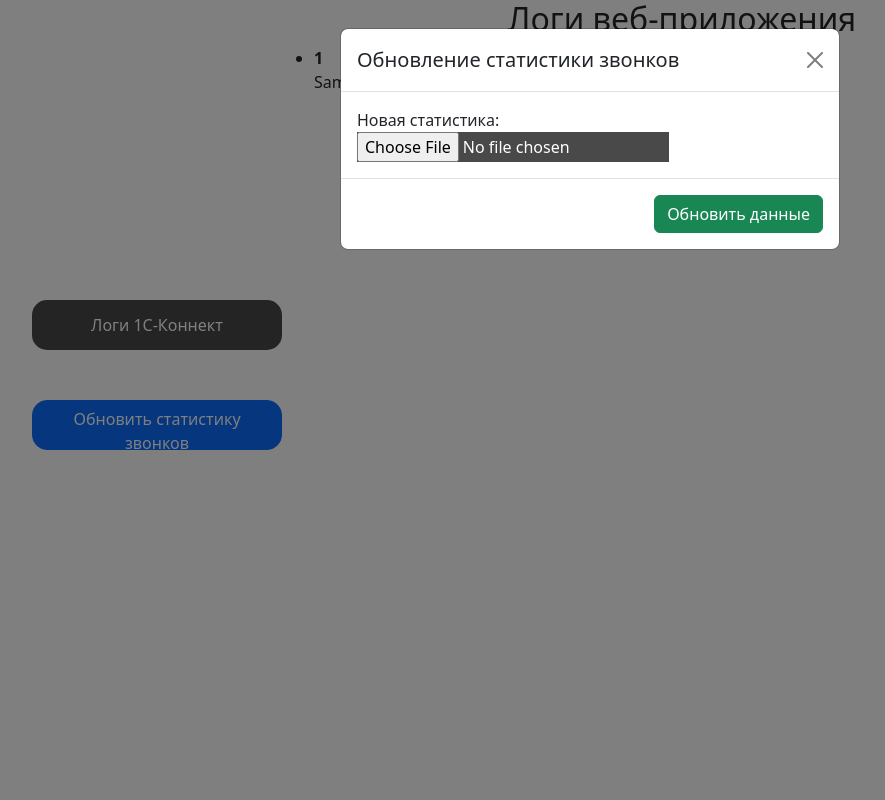
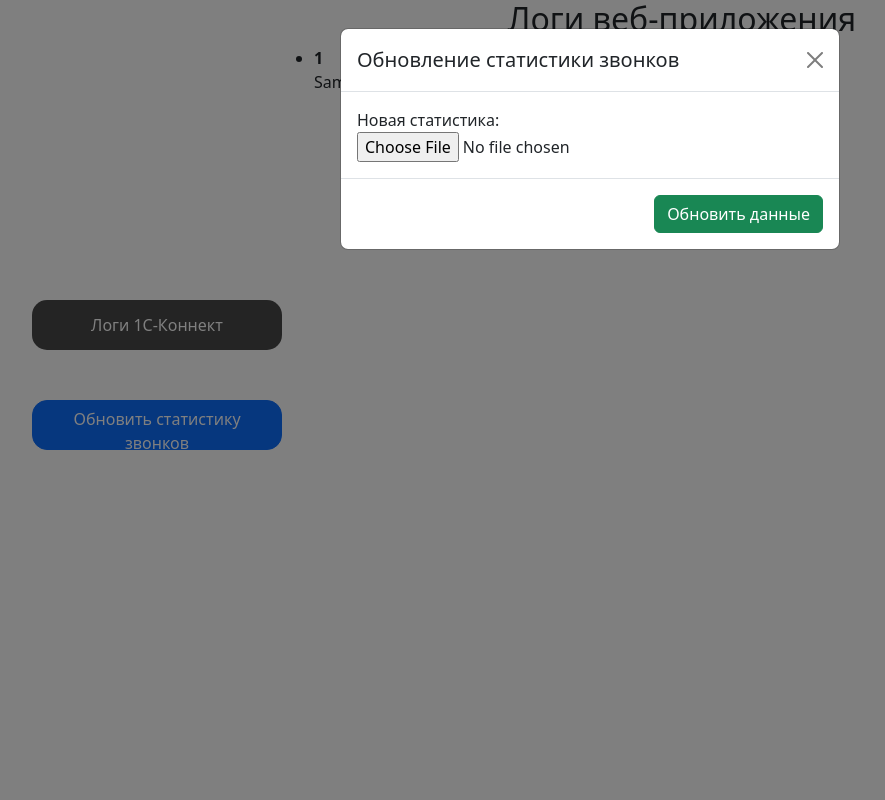
Before and after one commit to cdkintegracia/web_app_4dk, a Flask app: template web_app_4dk/templates/main_page.html in a window 1280 px wide, after a click on "Обновить статистику звонков". Shown: the whole page, without its empty margins (50-935 px from the left). Run offline with Flask 2, Linux system fonts and the light colour scheme; the template is opened without the code that fills it: most values are stand-ins (such as "Sample title", 1, 10 or a date in 2020); parts of the project's set-up code (start-up, migrations or seed data) failed here and were passed over.

Commit message:
Update main_page.css

```diff
--- a/web_app_4dk/static/css/main_page.css
+++ b/web_app_4dk/static/css/main_page.css
@@ -49,7 +49,7 @@ li {
     color: #fff
 }
 
-.modal-body input {
+.modal-body input#file-upload-button {
     background-color:rgb(73, 73, 73);
     color:#fff
 }
```
